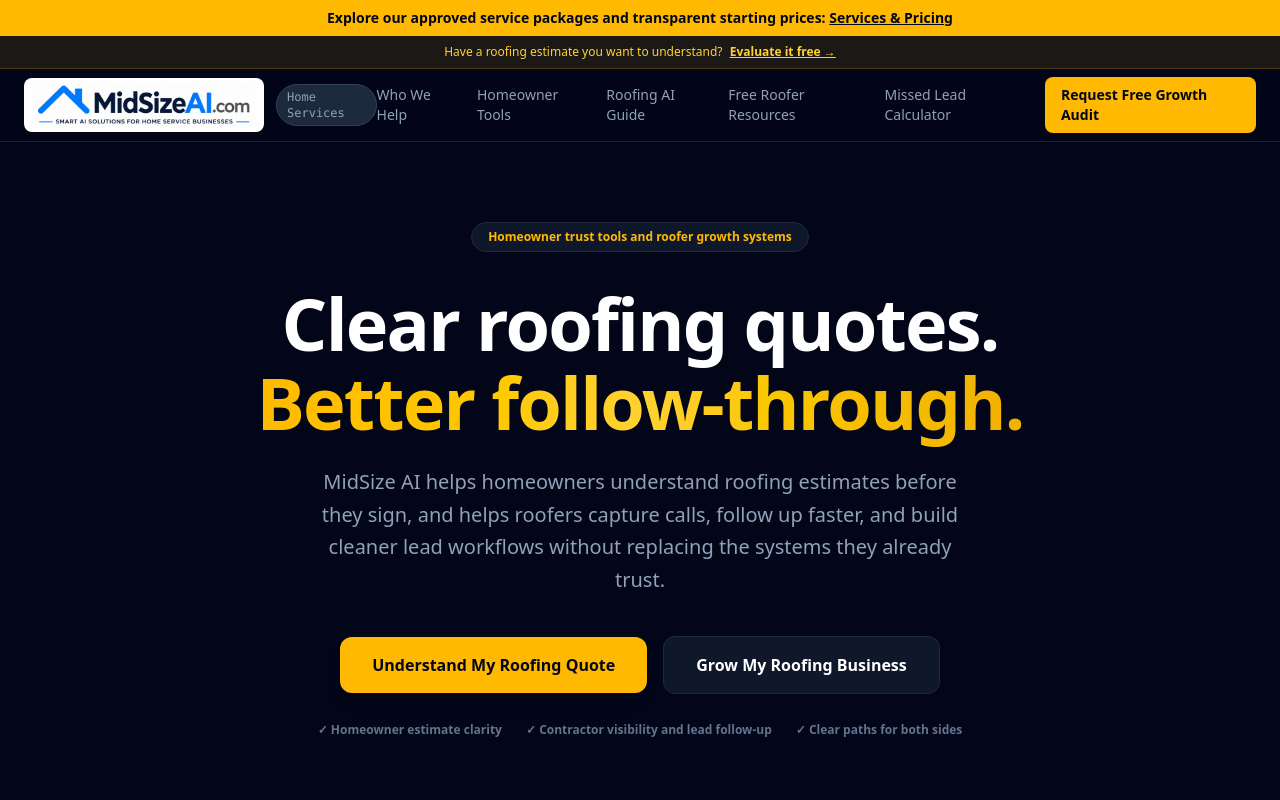
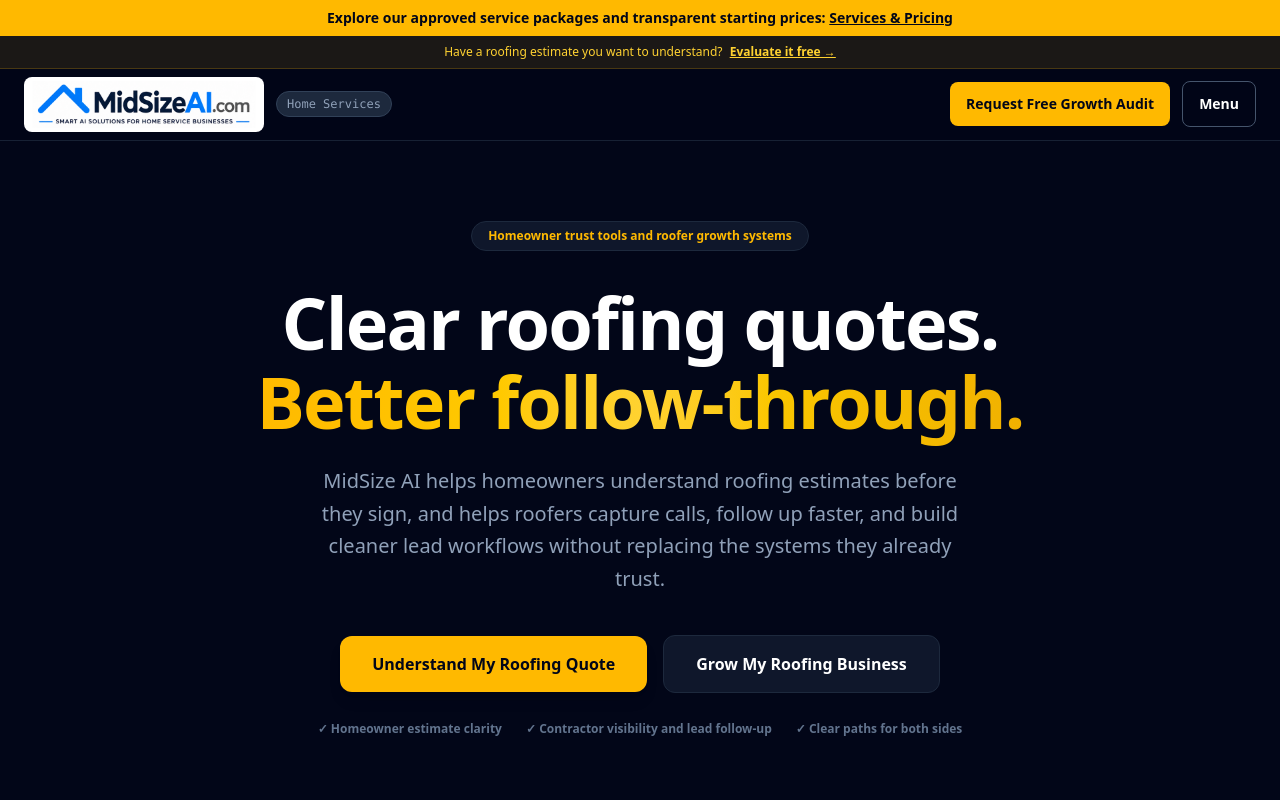
Before and after one commit to mastephenson12/midsize, a React (Vite) app in the folder website/: page / in a window 1280 px wide. Shown: the top 800 px of the page. Built offline with nearby package versions, Linux system fonts and the light colour scheme.

Commit message:
Make homepage navigation accessible on smaller screens (#97)

```diff
--- a/website/src/App.jsx
+++ b/website/src/App.jsx
@@ -3,6 +3,7 @@ import HomeownerResources from './HomeownerResources.jsx';
 
 export default function App() {
   const [activeTab, setActiveTab] = useState('samantha');
+  const [menuOpen, setMenuOpen] = useState(false);
   return (
     <div className="min-h-screen bg-slate-950 text-slate-100 font-sans selection:bg-amber-400 selection:text-slate-950">
       <div className="bg-amber-400 text-slate-950 text-center px-4 py-2 text-sm font-semibold">Explore our approved service packages and transparent starting prices: <a className="underline font-extrabold" href="https://www.midsizeai.com/pricing/">Services &amp; Pricing</a></div>
@@ -18,7 +19,12 @@ export default function App() {
       </div>
 
       {/* Main Navigation */}
-      <nav className="border-b border-slate-800/80 bg-slate-950/80 backdrop-blur-md sticky top-0 z-50 px-4 sm:px-6 py-2">
+      <nav aria-label="Main navigation" onKeyDown={(event) => {
+        if (event.key === 'Escape' && menuOpen) {
+          setMenuOpen(false);
+          event.currentTarget.querySelector('button[aria-controls="site-menu"]').focus();
+        }
+      }} className="border-b border-slate-800/80 bg-slate-950/80 backdrop-blur-md sticky top-0 z-50 px-4 sm:px-6 py-2">
         <div className="max-w-7xl mx-auto flex justify-between items-center">
           <div className="flex items-center gap-3">
             <a href="/" aria-label="MidSize AI home" className="shrink-0 rounded-lg bg-white px-2 py-1">
@@ -30,51 +36,36 @@ export default function App() {
                 className="block w-[min(45vw,12rem)] sm:w-56 h-auto"
               />
             </a>
-            <span className="hidden sm:inline-flex text-xs bg-slate-800 text-slate-400 border border-slate-700 px-2.5 py-1 rounded-full font-mono">
+            <span className="hidden lg:inline-flex text-xs bg-slate-800 text-slate-400 border border-slate-700 px-2.5 py-1 rounded-full font-mono">
               Home Services
             </span>
           </div>
-          <div className="flex items-center gap-4">
-            <a
-              href="#audiences"
-              className="hidden md:inline-block text-sm text-slate-400 hover:text-white transition-colors"
-            >
-              Who We Help
-            </a>
-            <a
-              href="#homeowner-tools"
-              className="hidden lg:inline-block text-sm text-slate-400 hover:text-white transition-colors"
-            >
-              Homeowner Tools
-            </a>
-            <a
-              href="/guides/ai-receptionist-for-roofing-companies/"
-              className="hidden xl:inline-block text-sm text-slate-400 hover:text-white transition-colors"
-            >
-              Roofing AI Guide
-            </a>
-            <a
-              href="/resources/#contractors"
-              className="hidden xl:inline-block text-sm text-slate-400 hover:text-white transition-colors"
-            >
-              Free Roofer Resources
-            </a>
-            <a
-              href="/missed-lead-calculator"
-              className="hidden xl:inline-block text-sm text-slate-400 hover:text-white transition-colors"
-            >
-              Missed Lead Calculator
-            </a>
-            <a
-              href="https://apply.midsizeai.com/application?utm_source=midsizeai.com&utm_medium=navigation&utm_campaign=workflow_audit&utm_content=header_cta"
-              className="bg-amber-400 hover:bg-amber-300 text-slate-950 font-bold px-4 py-2 rounded-lg text-sm transition-all"
-            >
+          <div className="flex items-center gap-3">
+            <a href="https://apply.midsizeai.com/application?utm_source=midsizeai.com&utm_medium=navigation&utm_campaign=workflow_audit&utm_content=header_cta" className="hidden md:inline-flex bg-amber-400 hover:bg-amber-300 text-slate-950 font-bold px-4 py-3 rounded-lg text-sm">
               Request Free Growth Audit
             </a>
+            <button type="button" aria-expanded={menuOpen} aria-controls="site-menu" onClick={() => setMenuOpen(!menuOpen)} className="min-h-11 rounded-lg border border-slate-600 px-4 py-3 text-sm font-semibold text-white hover:bg-slate-800 focus-visible:outline focus-visible:outline-2 focus-visible:outline-amber-400">
+              {menuOpen ? 'Close menu' : 'Menu'}
+            </button>
           </div>
         </div>
-        <div className="mx-auto max-w-7xl pt-2 text-center xl:hidden">
-          <a href="/resources/#contractors" className="inline-block py-1 text-sm font-semibold text-amber-300 underline underline-offset-4 hover:text-white">Free Roofer Resources →</a>
+        <div id="site-menu" hidden={!menuOpen} className="mx-auto max-w-7xl max-h-[70vh] overflow-y-auto">
+          <div className="mt-3 grid gap-1 border-t border-slate-700 py-3 sm:grid-cols-2 lg:grid-cols-3">
+            {[
+              ['Homeowner Tools', '#homeowner-tools'],
+              ['Roofer Services', '/roofers'],
+              ['Services & Pricing', '/pricing/'],
+              ['Roofing AI Guide', '/guides/ai-receptionist-for-roofing-companies/'],
+              ['Free Roofer Resources', '/resources/#contractors'],
+              ['Missed Lead Calculator', '/missed-lead-calculator'],
+              ['Who We Help', '#audiences'],
+              ['Request Free Growth Audit', 'https://apply.midsizeai.com/application?utm_source=midsizeai.com&utm_medium=navigation&utm_campaign=workflow_audit&utm_content=menu_cta'],
+            ].map(([label, href]) => (
+              <a key={href} href={href} onClick={() => setMenuOpen(false)} className="rounded-lg px-4 py-3 text-sm font-semibold text-slate-100 hover:bg-slate-800 focus-visible:outline focus-visible:outline-2 focus-visible:outline-amber-400">
+                {label}
+              </a>
+            ))}
+          </div>
         </div>
       </nav>
 
```
